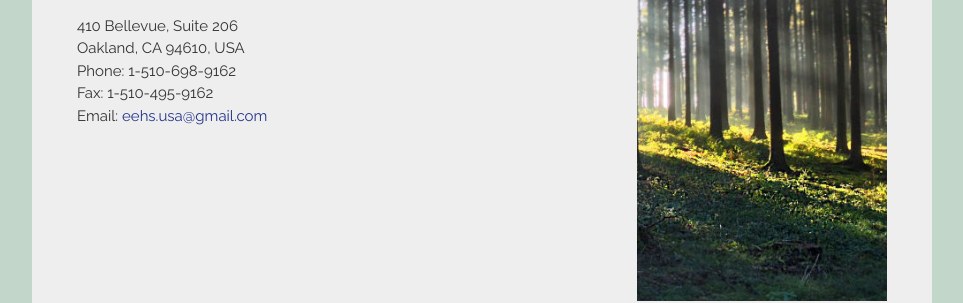
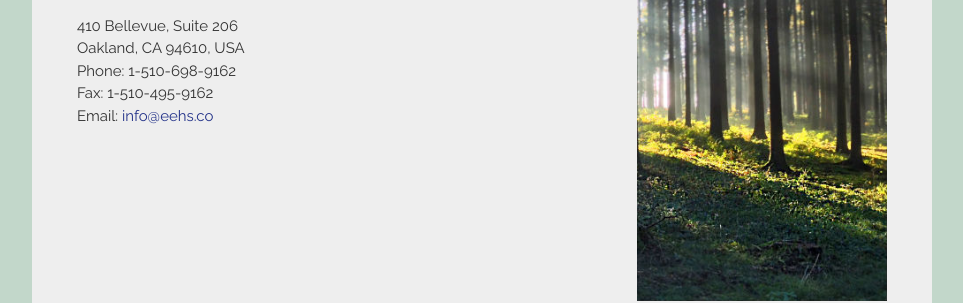
Before and after one commit to eehs-us/eehs-us.github.io, a Jekyll site: the page built from contact.md, in a window 1280 px wide. Shown: the part 691-994 px from the top of the page, without its empty margins (158-1121 px from the left). Built offline with Jekyll 4.4.1, drawn with Linux system fonts in a browser that asks for light colours; some web fonts are replaced; some of the changed lines change nothing that is shown.

Commit message:
Update contact.md

```diff
--- a/contact.md
+++ b/contact.md
@@ -26,4 +26,4 @@ Email: <klc@klc-cgc.com>
 Oakland, CA 94610, USA
 Phone: 1-510-698-9162
 Fax: 1-510-495-9162
-Email: <eehs.usa@gmail.com>
+Email: <info@eehs.co>
```
